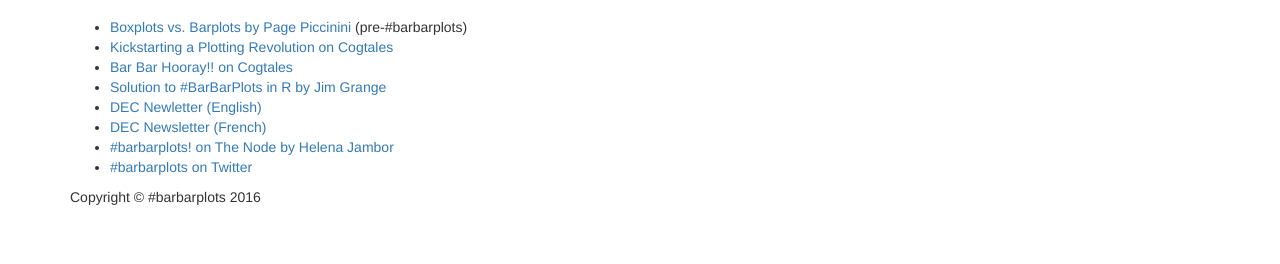
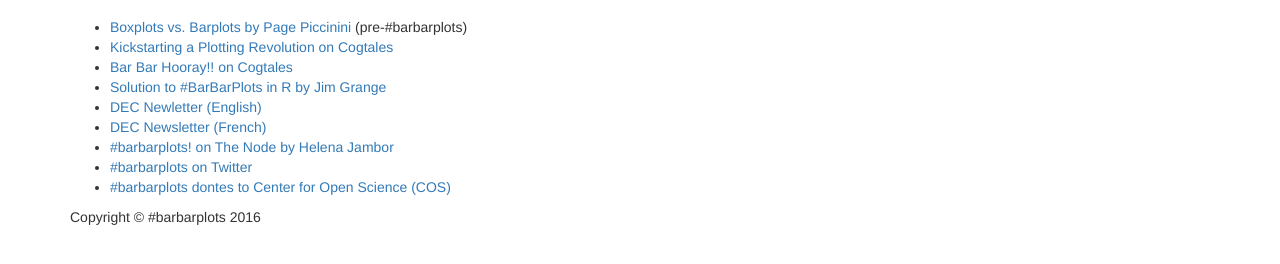
Before and after one commit to barbarplots/barbarplots.github.io, a plain HTML site: page in_the_news.html in a window 1280 px wide. Shown: the part 172-436 px from the top of the page. Drawn offline with Linux system fonts and the light colour scheme.

Commit message:
Add COS donation to News.

```diff
--- a/in_the_news.html
+++ b/in_the_news.html
@@ -92,6 +92,7 @@
                   <li><a href = "http://www.cognition.ens.fr/indexIECnews22.html#alaune">DEC Newsletter (French)</a></li>
                   <li><a href = "http://thenode.biologists.com/barbarplots/photo/">#barbarplots! on The Node by Helena Jambor</a></li>
                   <li><a href = "https://twitter.com/search?f=tweets&vertical=default&q=%23barbarplots&src=typd">#barbarplots on Twitter</a></li>
+                  <li><a href = "https://cos.io/about_sponsors/">#barbarplots dontes to Center for Open Science (COS)</a></li>
                 </ul>
             </div>
         </div>
```
